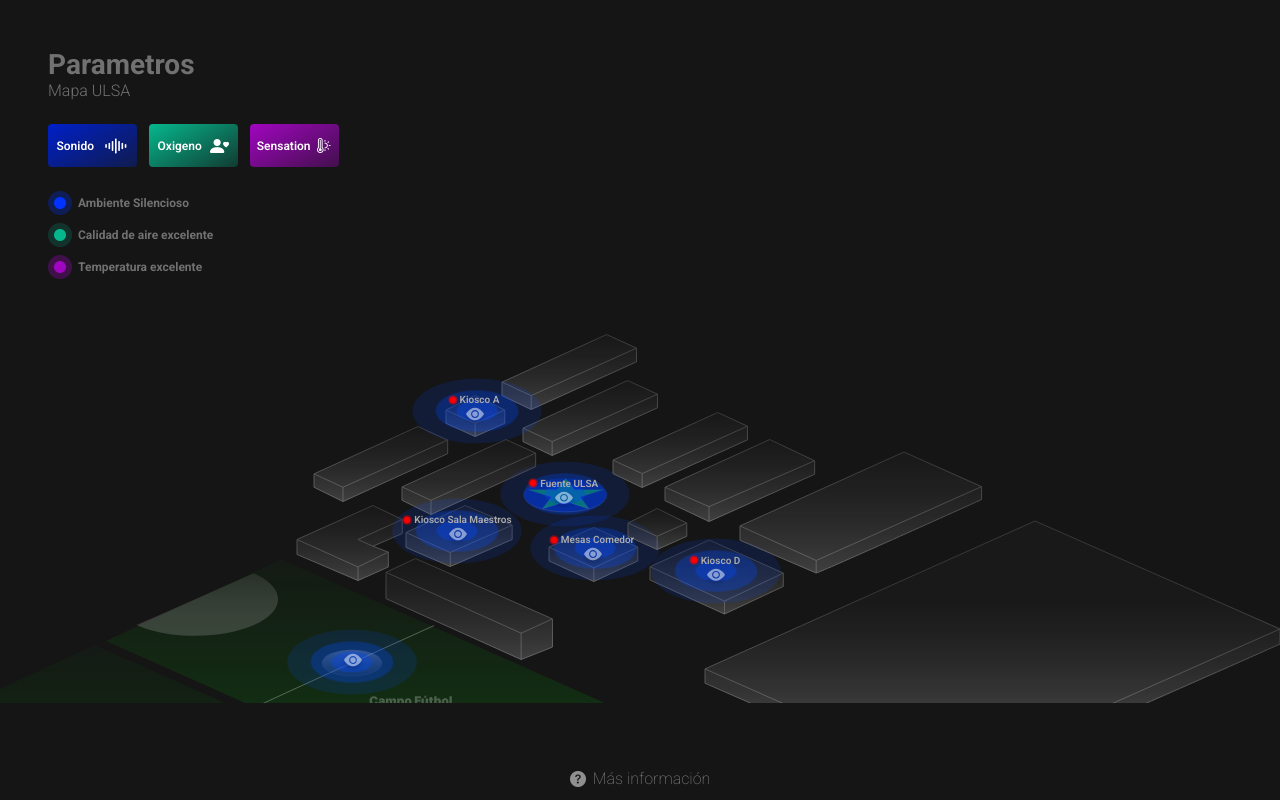
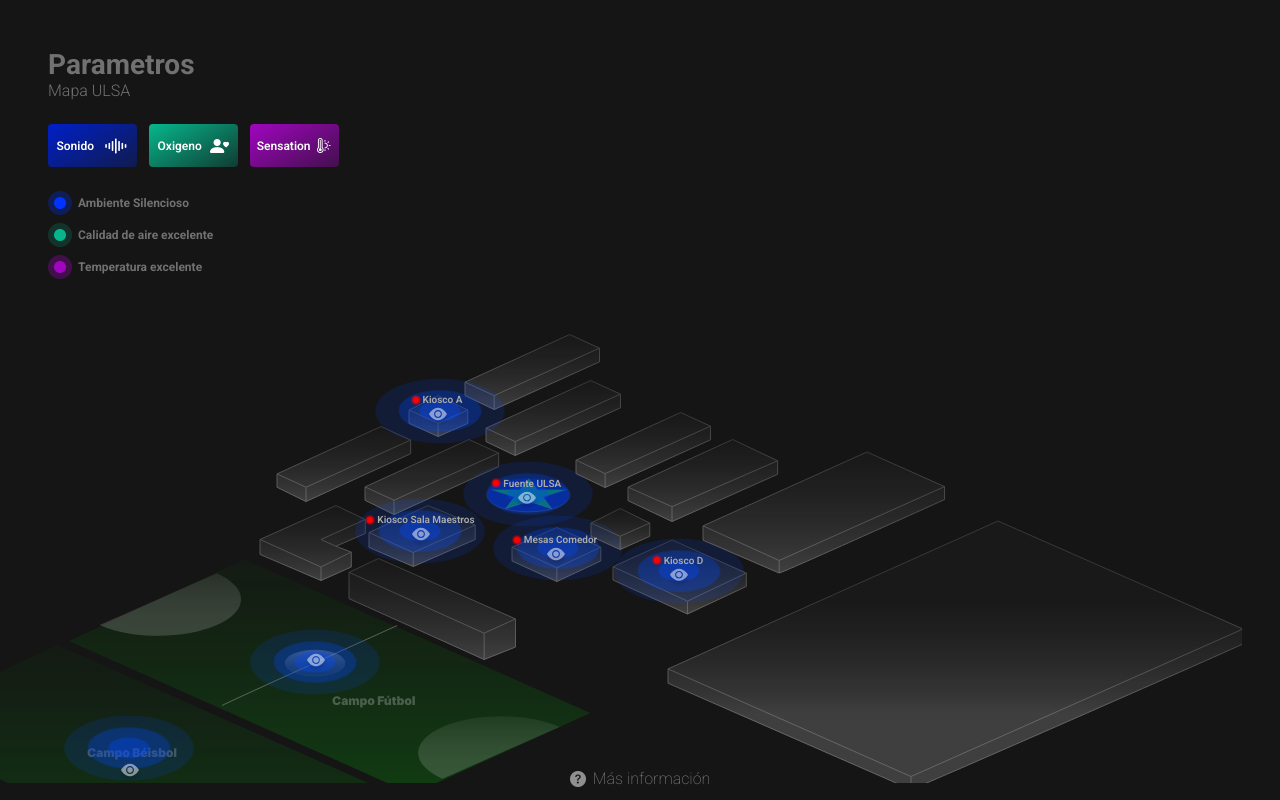
Before and after one commit to DavidSantana872/iotSystemULSA, a React (Vite) app: page / in a window 1280 px wide. Both pictures are taken after a click on the icon 640 px from the left and 375 px from the top of the page. Built offline with nearby package versions, Linux system fonts and the light colour scheme.

Commit message:
ocultando barra scroll

```diff
--- a/src/components/MainView.css
+++ b/src/components/MainView.css
@@ -68,9 +68,11 @@
 }
 
 .box-map{
-    width: 100vw;
-    height: 50vh;
+    width: 97vw;
+    height: 60vh;
     overflow-y: scroll;
+    /* ocultar barra scrool*/
+    scrollbar-width: none;
 }
 footer{
     position: fixed;
```
